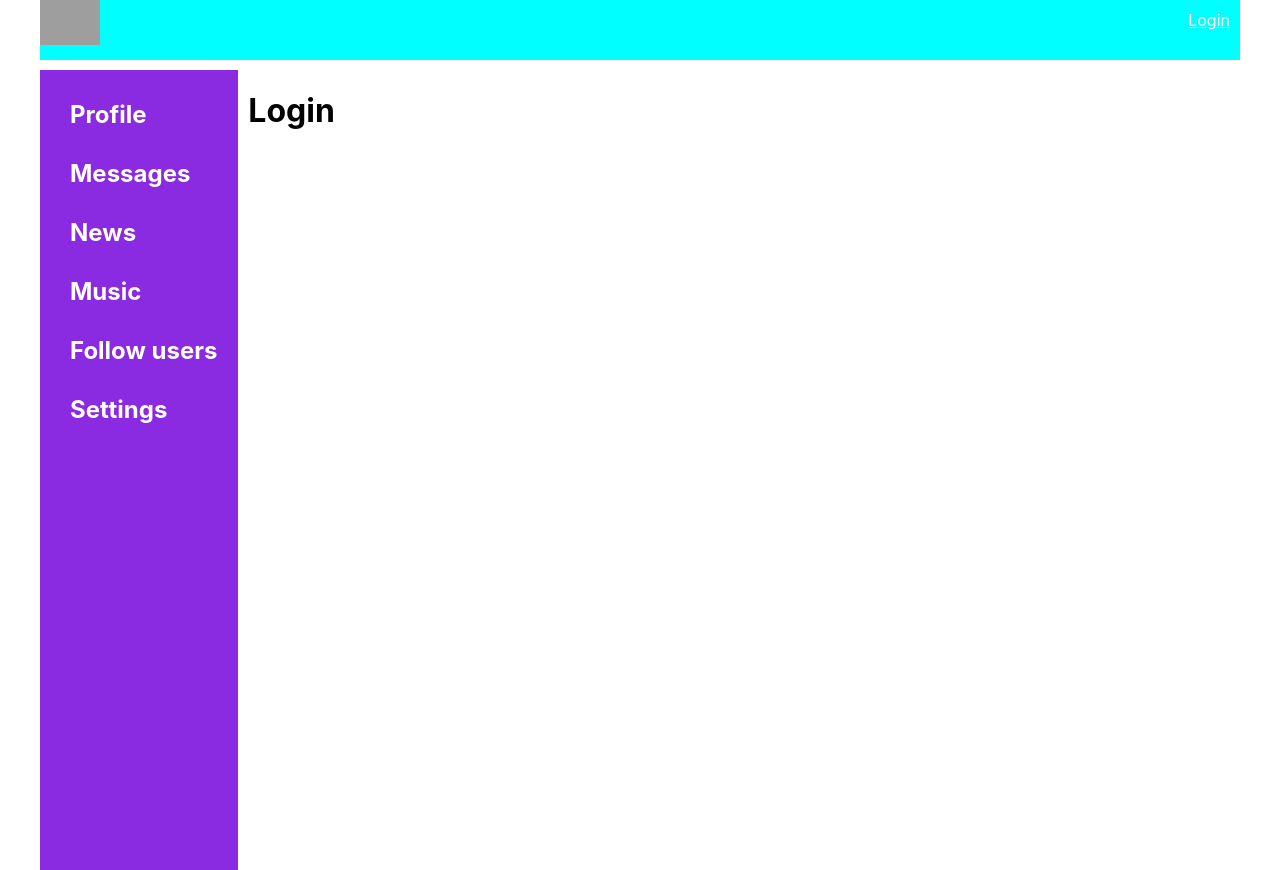
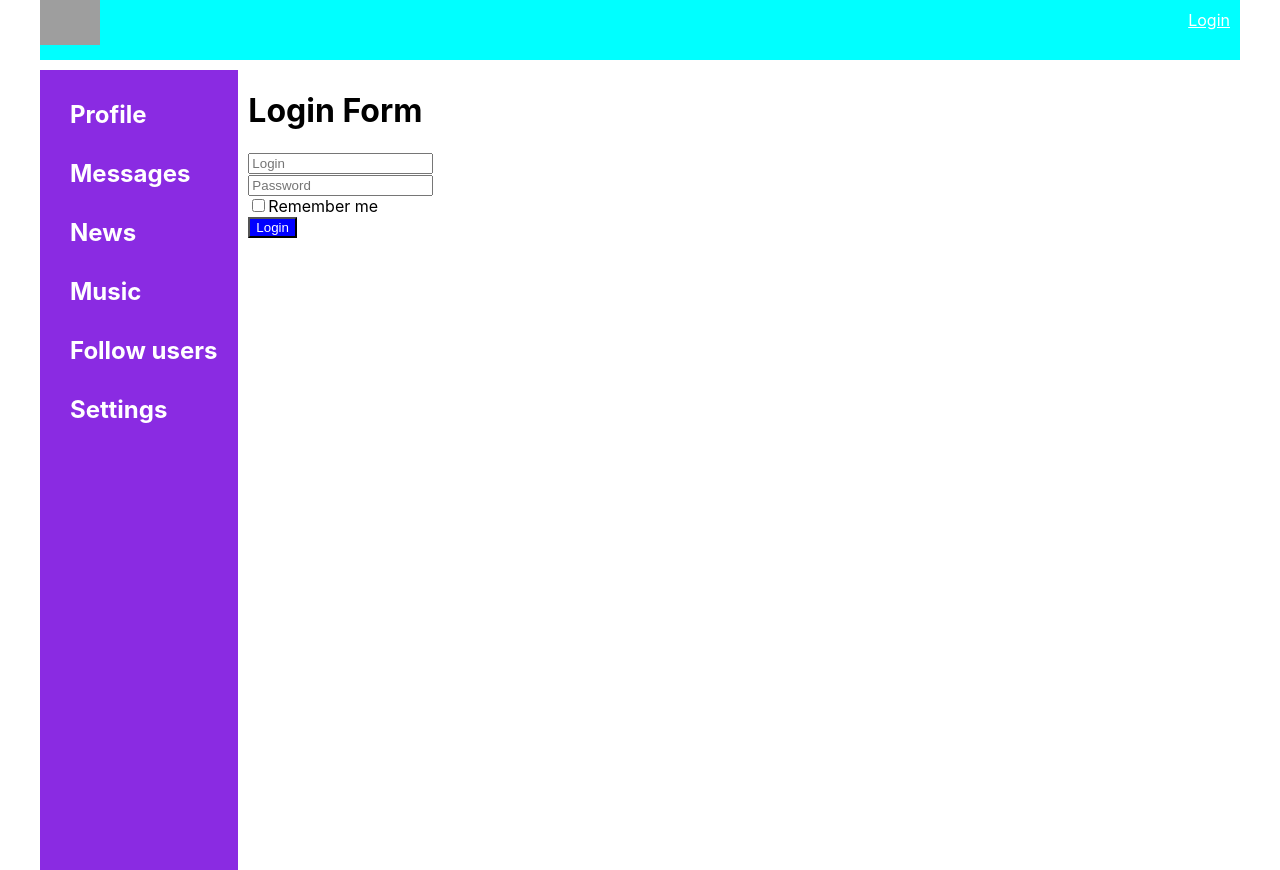
Before and after one commit to Xromer/mySocLan, a React (Create React App) app: page /login in a window 1280 px wide. Built offline with nearby package versions, Linux system fonts and the light colour scheme; no server answers; grey boxes are pictures that could not be loaded.

Commit message:
login-form chapter1

```diff
--- a/package.json
+++ b/package.json
@@ -13,6 +13,7 @@
     "react-router-dom": "^5.1.2",
     "react-scripts": "3.4.1",
     "redux": "^4.0.5",
+    "redux-form": "^8.3.6",
     "redux-thunk": "^2.3.0"
   },
   "scripts": {
--- a/src/App.js
+++ b/src/App.js
@@ -32,7 +32,7 @@ const App = (props) => {
         <Route path="/users" component={() => <UsersContainer />} />
         <Route path="/music" component={Music} />
         <Route path="/settings" component={Settings} />
-        <Route path="/login" component={Login} />
+        <Route path="/login" render={() => <Login />} />
 
       </div>
     </BrowserRouter>
--- a/src/components/login/login.js
+++ b/src/components/login/login.js
@@ -1,7 +1,36 @@
 import React from 'react'
+import { reduxForm, Field } from 'redux-form'
 
-const Login = (props) => {
-    return <h1>Login</h1>
+const LoginForm = (props) => {
+    return (
+        <form onSubmit={props.handleSubmit}>
+            <div>
+                <Field placeholder={"Login"} name={"login"} component={"input"} />
+            </div>
+            <div>
+                <Field placeholder={"Password"} name={"password"} component={"input"} />
+            </div>
+            <div>
+                <Field component={"input"} name={"rememberMe"} type={"checkbox"} />Remember me
+        </div>
+            <div>
+                <button>Login</button>
+            </div>
+        </form>
+    )
 }
 
-export default Login
+const LoginReduxForm = reduxForm({ form: 'login' })(LoginForm)
+
+const onSubmit = (formData) => {
+    console.log(formData);
+}
+
+const Login = () => {
+    return <div>
+        <h1>Login Form</h1>
+        <LoginReduxForm onSubmit={onSubmit} />
+    </div>
+}
+
+export default Login;
--- a/src/components/profile/profileContainer.js
+++ b/src/components/profile/profileContainer.js
@@ -3,8 +3,8 @@ import Profile from './Profile';
 import { connect } from 'react-redux';
 import { getUserProfile, getStatus, updateStatus } from '../../redux/profile-reducer';
 import { withRouter } from 'react-router-dom';
-
 import { compose } from 'redux';
+import { withAuthRedirect } from '../../hoc/withAuthRedirect';
 
 
 
@@ -47,5 +47,5 @@ export default connect(mapStateToProps, { getUserProfile })(NewUrlDCC);*/ //comp
 export default compose(
   connect(mapStateToProps, { getUserProfile, getStatus, updateStatus }),
   withRouter,
-  //withAuthRedirect
+  withAuthRedirect
 )(ProfileContainer)
--- a/src/components/users/usersContainer.js
+++ b/src/components/users/usersContainer.js
@@ -85,5 +85,5 @@ export default connect(mapStateToProps, {
 export default compose(
     connect(mapStateToProps,
         { follow, unfollow, setCurrentPage, toggleFollowingProgress, getUsers }),
-    //withAuthRedirect
+    withAuthRedirect
 )(UsersContainer)
--- a/src/redux/redux-store.js
+++ b/src/redux/redux-store.js
@@ -5,13 +5,15 @@ import newsReducer from "./news-reducer";
 import usersReducer from "./users-reducer";
 import authReducer from "./auth-reducer";
 import thunkMiddleware from "redux-thunk";
+import { reducer as formReducer } from 'redux-form'
 
 let reducers = combineReducers({
      profilePage: profileReducer,
      dialogsPage: dialogsReducer,
      newsPage: newsReducer,
      usersPage: usersReducer,
-     auth: authReducer
+     auth: authReducer,
+     form: formReducer
 
 });
 
```
Also changed, not shown: 1 other file (tests, documents, lock files or other folders).
